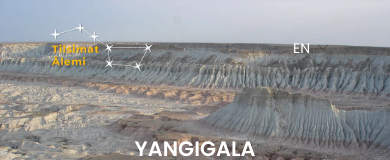
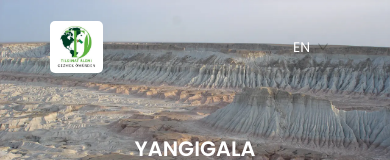
Before and after one commit to rado1999/tourism, a React (Vite) app: page / in a window 390 px wide. Shown: the top 160 px of the page. Built offline with nearby package versions, Linux system fonts and the light colour scheme.

Commit message:
updated: logo

```diff
--- a/src/modules/header/index.css
+++ b/src/modules/header/index.css
@@ -39,11 +39,12 @@ header {
 }
 
 .logo_container {
-	width: calc(100px + (200 - 100) * ((100vw - 320px) / (1440 - 320)));
-	height: calc(50px + (150 - 50) * ((100vw - 320px) / (1440 - 320)));
+	width: calc(50px + (100 - 50) * ((100vw - 320px) / (1440 - 320)));
+	height: calc(50px + (100 - 50) * ((100vw - 320px) / (1440 - 320)));
 	display: flex;
 	justify-content: center;
 	align-items: center;
+	padding: 0px 10px;
 }
 
 .logo_container:hover {
@@ -52,6 +53,7 @@ header {
 
 .logo {
 	width: 100%;
+	border-radius: 5px;
 }
 
 .sidebar {
@@ -84,6 +86,10 @@ header {
 	header {
 		padding: 20px 50px;
 	}
+
+	.logo_container {
+		padding: 0px;
+	}
 }
 
 @media (max-width: 850px) {
@@ -99,4 +105,8 @@ header {
 		display: flex;
 		justify-content: center;
 	}
+
+	.logo_container {
+		padding: 0px;
+	}
 }
--- a/src/modules/header/index.jsx
+++ b/src/modules/header/index.jsx
@@ -34,7 +34,7 @@ export default function Header() {
 					className='logo_container'
 					onClick={() => (location.href = '/')}
 				>
-					<img className='logo' src='/logo.webp' />
+					<img className='logo' src='/logo1.webp' />
 				</div>
 				<ul className='header_ul'>
 					{menu.map(({ key, url }, index) => (
```
Also changed, not shown: public/logo1.webp (added).
